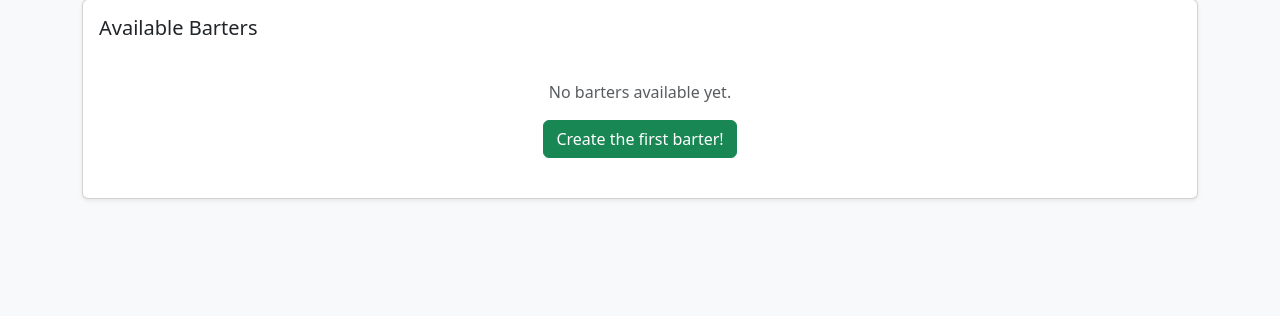
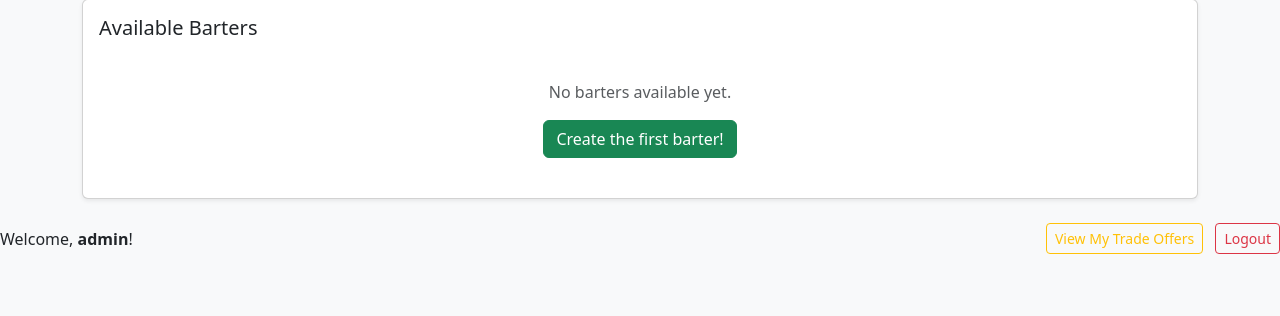
Before and after one commit to ananyakumar2005/ucs503p-202526odd-team-void, a Flask app: page / in a window 1280 px wide. Shown: the part 211-527 px from the top of the page. Run offline with Flask 3, Linux system fonts and the light colour scheme; a user stored in the database is signed in.

Commit message:
Trade offers

```diff
--- a/app.py
+++ b/app.py
@@ -4,12 +4,9 @@ from flask_login import LoginManager, UserMixin, login_user, logout_user, login_
 from werkzeug.security import generate_password_hash, check_password_hash
 
 app = Flask(__name__)
-
-# Secure secret key configuration
 app.secret_key = os.environ.get('SECRET_KEY')
 if not app.secret_key:
-    # Fallback for development
-    app.secret_key = '12345'
+    app.secret_key = 'dev-key-only-for-local-development'
     print("⚠️  WARNING: Using development secret key - set SECRET_KEY environment variable for production!")
 
 # Initialize Flask-Login
@@ -18,7 +15,7 @@ login_manager.init_app(app)
 login_manager.login_view = 'login'
 login_manager.login_message = 'Please log in to access this page.'
 
-# In-memory user storage (replace with database in production)
+# In-memory user storage
 users = {
     'admin': {
         'password': generate_password_hash('admin123'),
@@ -27,20 +24,13 @@ users = {
     }
 }
 
-# In-memory user storage (replace with database in production)
-users = {
-    'admin': {
-        'password': generate_password_hash('admin123'),
-        'id': 1,
-        'email': 'admin@campustrade.com'
-    }
-}
-
-# In-memory storage for barters and requests
+# In-memory storage for barters, requests, and trade offers
 barters = []
 requests = []
+trade_offers = []
 barter_id = 1
 request_id = 1
+trade_offer_id = 1
 
 # User class for Flask-Login
 class User(UserMixin):
@@ -95,7 +85,6 @@ def register():
         if username in users:
             return render_template("register.html", error="Username already exists")
 
-        # Create new user
         new_user_id = max([user['id'] for user in users.values()]) + 1
         users[username] = {
             'id': new_user_id,
@@ -103,12 +92,47 @@ def register():
             'email': email
         }
 
-        # Auto-login after registration
         user = User(users[username])
         login_user(user)
         return redirect(url_for("index"))
 
     return render_template("register.html")
+
+# --- Trade Offer Routes ---
+@app.route("/create_trade_offer/<int:barter_id>", methods=["POST"])
+@login_required
+def create_trade_offer(barter_id):
+    global trade_offer_id
+
+    barter = next((b for b in barters if b["id"] == barter_id), None)
+    if not barter:
+        return redirect(url_for("index"))
+
+    name = request.form["name"]
+    mobile = request.form["mobile"]
+    item_description = request.form["item_description"]
+
+    new_trade_offer = {
+        "id": trade_offer_id,
+        "barter_id": barter_id,
+        "barter_item": barter["item"],
+        "barter_owner": barter["name"],
+        "offerer_name": name,
+        "offerer_mobile": mobile,
+        "item_description": item_description,
+        "status": "pending",
+        "created_by": current_user.username
+    }
+    trade_offers.append(new_trade_offer)
+    trade_offer_id += 1
+
+    return redirect(url_for("index"))
+
+@app.route("/trade_offers")
+@login_required
+def view_trade_offers():
+    user_trade_offers = [to for to in trade_offers if to.get("created_by") == current_user.username]
+    return render_template("trade_offers.html", trade_offers=user_trade_offers)
 
 # --- Protected Routes ---
 @app.route("/")
@@ -170,7 +194,6 @@ def edit_barter(id):
     if not barter:
         return redirect(url_for("index"))
 
-    # Check if user owns this barter
     if barter.get("created_by") != current_user.username:
         return redirect(url_for("index"))
 
@@ -190,7 +213,6 @@ def edit_request(id):
     if not request_item:
         return redirect(url_for("index"))
 
-    # Check if user owns this request
     if request_item.get("created_by") != current_user.username:
         return redirect(url_for("index"))
 
--- a/templates/index.html
+++ b/templates/index.html
@@ -256,6 +256,134 @@
     }
   });
 </script>
+<!-- Initiate Trade Offer Modal -->
+<div class="modal fade" id="tradeOfferModal" tabindex="-1">
+  <div class="modal-dialog">
+    <div class="modal-content">
+      <div class="modal-header">
+        <h5 class="modal-title">Initiate Trade Offer</h5>
+        <button type="button" class="btn-close" data-bs-dismiss="modal"></button>
+      </div>
+      <div class="modal-body">
+        <p>You're offering to trade for: <strong id="barterItemName"></strong></p>
+        <form id="tradeOfferForm">
+          <input type="hidden" id="selectedBarterId">
+          <div class="mb-3">
+            <label for="offererName" class="form-label">Your Name</label>
+            <input type="text" class="form-control" id="offererName" required>
+          </div>
+          <div class="mb-3">
+            <label for="offererMobile" class="form-label">Your Phone Number</label>
+            <input type="text" class="form-control" id="offererMobile" required>
+          </div>
+          <div class="mb-3">
+            <label for="itemDescription" class="form-label">Item You're Offering</label>
+            <textarea class="form-control" id="itemDescription" rows="3" placeholder="Describe the item you want to trade..." required></textarea>
+          </div>
+        </form>
+      </div>
+      <div class="modal-footer">
+        <button type="button" class="btn btn-secondary" data-bs-dismiss="modal">Cancel</button>
+        <button type="button" class="btn btn-primary" onclick="submitTradeOffer()">Send Trade Offer</button>
+      </div>
+    </div>
+  </div>
+</div>
 
+<!-- View Trade Offers Button (Add this in the header section) -->
+<div class="row mb-3">
+  <div class="col">
+    <div class="d-flex justify-content-between align-items-center">
+      <span>Welcome, <strong>{{ username }}</strong>!</span>
+      <div>
+        <a href="{{ url_for('view_trade_offers') }}" class="btn btn-outline-warning btn-sm me-2">View My Trade Offers</a>
+        <a href="{{ url_for('logout') }}" class="btn btn-outline-danger btn-sm">Logout</a>
+      </div>
+    </div>
+  </div>
+</div>
+
+<script src="https://cdn.jsdelivr.net/npm/bootstrap@5.3.3/dist/js/bootstrap.bundle.min.js"></script>
+<script>
+  // Trade Offer functionality
+  function initiateTradeOffer(barterId, itemName) {
+    document.getElementById('selectedBarterId').value = barterId;
+    document.getElementById('barterItemName').textContent = itemName;
+
+    // Clear previous form data
+    document.getElementById('offererName').value = '';
+    document.getElementById('offererMobile').value = '';
+    document.getElementById('itemDescription').value = '';
+
+    // Show modal
+    const modal = new bootstrap.Modal(document.getElementById('tradeOfferModal'));
+    modal.show();
+  }
+
+  function submitTradeOffer() {
+    const barterId = document.getElementById('selectedBarterId').value;
+    const name = document.getElementById('offererName').value;
+    const mobile = document.getElementById('offererMobile').value;
+    const itemDescription = document.getElementById('itemDescription').value;
+
+    if (!name || !mobile || !itemDescription) {
+      alert('Please fill in all fields');
+      return;
+    }
+
+    // Create form data
+    const formData = new FormData();
+    formData.append('name', name);
+    formData.append('mobile', mobile);
+    formData.append('item_description', itemDescription);
+
+    // Submit the trade offer
+    fetch(`/create_trade_offer/${barterId}`, {
+      method: 'POST',
+      body: formData
+    })
+    .then(response => {
+      if (response.ok) {
+        // Close modal and show success message
+        const modal = bootstrap.Modal.getInstance(document.getElementById('tradeOfferModal'));
+        modal.hide();
+        alert('Trade offer sent successfully!');
+      } else {
+        alert('Error sending trade offer');
+      }
+    })
+    .catch(error => {
+      console.error('Error:', error);
+      alert('Error sending trade offer');
+    });
+  }
+
+  // Make barters clickable
+  document.addEventListener('DOMContentLoaded', function() {
+    const barterRows = document.querySelectorAll('#barters-view tbody tr');
+    barterRows.forEach(row => {
+      // Don't make the "No barters" row clickable
+      if (!row.querySelector('td[colspan]')) {
+        row.style.cursor = 'pointer';
+        row.addEventListener('click', function(e) {
+          // Don't trigger if clicking on action buttons
+          if (!e.target.closest('a, button')) {
+            const barterId = this.cells[0].textContent;
+            const itemName = this.cells[3].textContent;
+            initiateTradeOffer(barterId, itemName);
+          }
+        });
+
+        // Add hover effect
+        row.addEventListener('mouseenter', function() {
+          this.style.backgroundColor = '#f8f9fa';
+        });
+        row.addEventListener('mouseleave', function() {
+          this.style.backgroundColor = '';
+        });
+      }
+    });
+  });
+</script>
 </body>
 </html>
```
Also changed, not shown: templates/trade_offers.html (added, +69 -0 lines).
